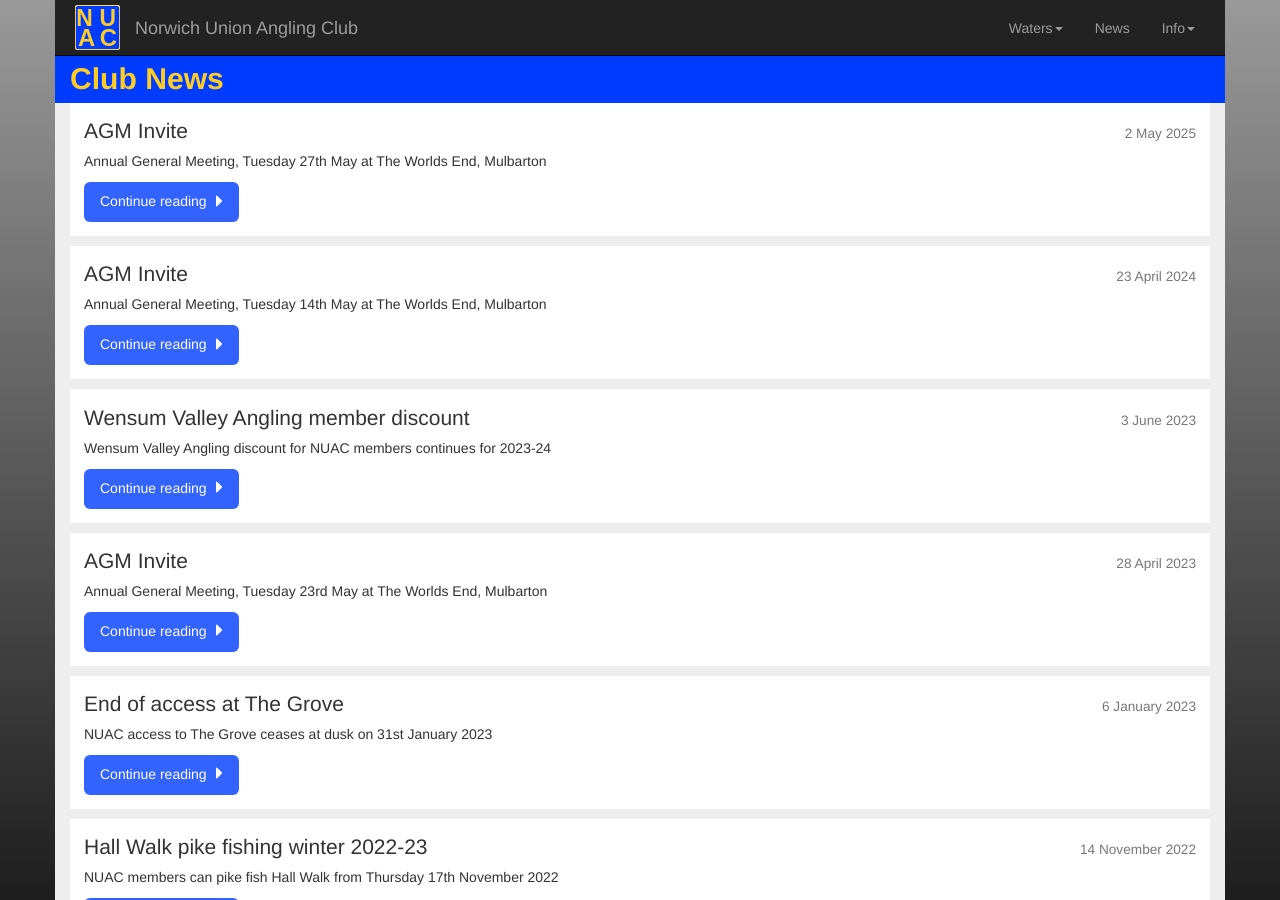
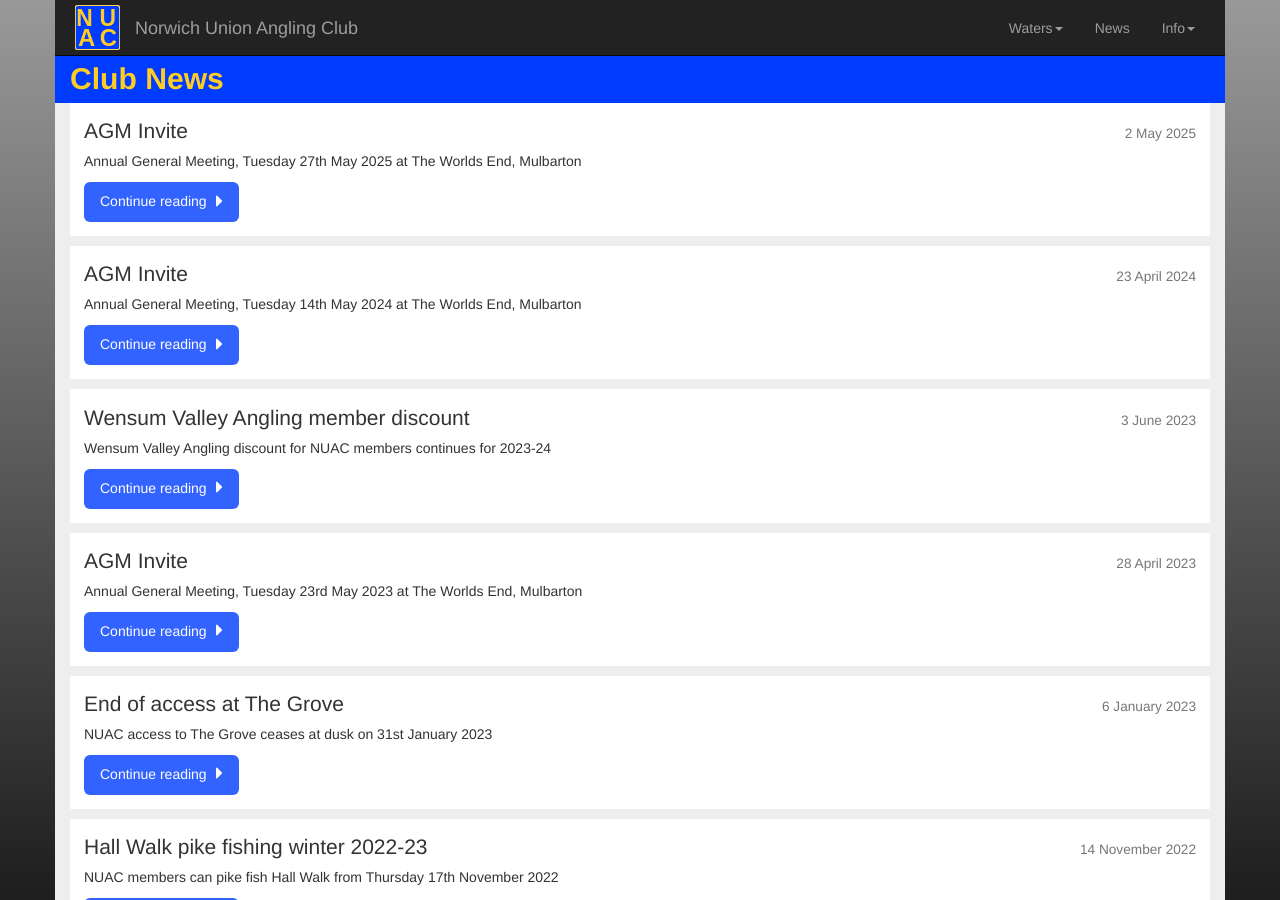
Before and after one commit to nuac-admin/nuac-release-four, a Jekyll site: the page built from _news/news.html, in a window 1280 px wide and 900 px high. Built offline with Jekyll 4.4.1, drawn with Linux system fonts in a browser that asks for light colours; nearby versions of some CDN libraries.

Commit message:
agm date fix

```diff
--- a/_news/2023-agm-invite.md
+++ b/_news/2023-agm-invite.md
@@ -8,7 +8,7 @@ menu-order: 20230428
 og-url: news/2023-agm-invite.html
 og-type: website
 og-title: AGM Invite
-og-desc: Annual General Meeting, Tuesday 23rd May at The Worlds End, Mulbarton
+og-desc: Annual General Meeting, Tuesday 23rd May 2023 at The Worlds End, Mulbarton
 og-img: news-fb-img.jpg
 sections:
   - btn-title:
--- a/_news/2024-agm-invite.md
+++ b/_news/2024-agm-invite.md
@@ -8,7 +8,7 @@ menu-order: 20240423
 og-url: news/2024-agm-invite.html
 og-type: website
 og-title: AGM Invite
-og-desc: Annual General Meeting, Tuesday 14th May at The Worlds End, Mulbarton
+og-desc: Annual General Meeting, Tuesday 14th May 2024 at The Worlds End, Mulbarton
 og-img: news-fb-img.jpg
 sections:
   - btn-title:
--- a/_news/2025-agm-invite.md
+++ b/_news/2025-agm-invite.md
@@ -8,7 +8,7 @@
 og-url: news/2025-agm-invite.html
 og-type: website
 og-title: AGM Invite
-og-desc: Annual General Meeting, Tuesday 27th May at The Worlds End, Mulbarton
+og-desc: Annual General Meeting, Tuesday 27th May 2025 at The Worlds End, Mulbarton
 og-img: news-fb-img.jpg
 sections:
   - btn-title:
```
